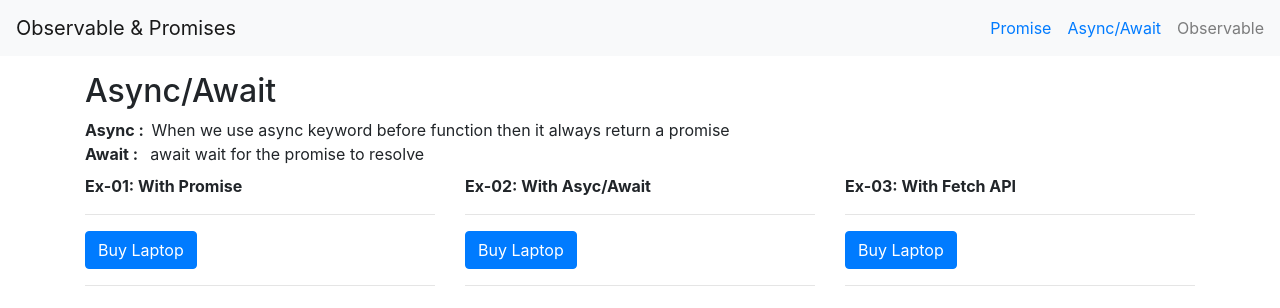
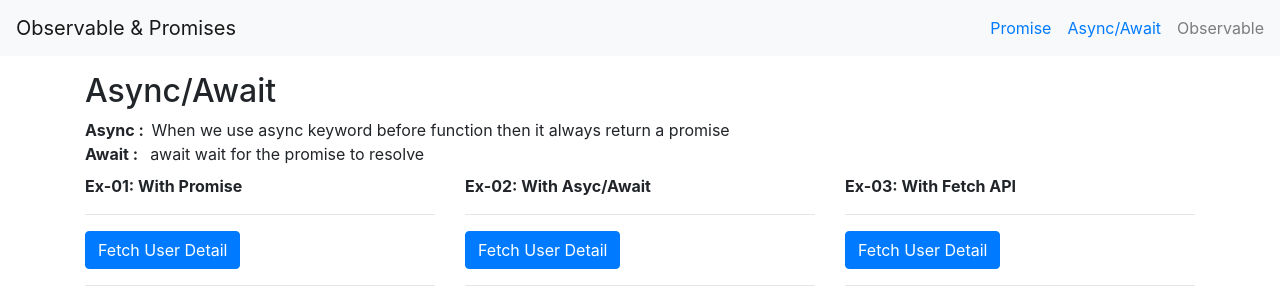
Before and after one commit to salonimalhotrawd/rxjs-series, an Angular app: page /async-await in a window 1280 px wide. Shown: the top 308 px of the page. Built offline with nearby package versions, Linux system fonts and the light colour scheme.

Commit message:
call toggle Method

```diff
--- a/src/app/async-await/async-await.component.html
+++ b/src/app/async-await/async-await.component.html
@@ -19,7 +19,7 @@
       <div class="col-md-4">
         <strong>Ex-01: With Promise</strong>
         <hr>
-        <button class="btn btn-primary" (click)="fetchPromise()">Buy Laptop</button>
+        <button class="btn btn-primary" (click)="fetchPromise()">Fetch User Detail</button>
         <hr>
         <div *ngIf="!hideAll && showPromise">
           <i class="fa fa-spinner" style="font-size:24px">&nbsp;Loading Promise Data..</i>
@@ -29,7 +29,7 @@
       <div class="col-md-4">
         <strong>Ex-02: With Asyc/Await</strong>
         <hr>
-        <button class="btn btn-primary" (click)="fetchAsyncAwait()">Buy Laptop</button>
+        <button class="btn btn-primary" (click)="fetchAsyncAwait()">Fetch User Detail</button>
         <hr>
         <div *ngIf="!hideAll && showAsyncAwait">
           <i class="fa fa-spinner" style="font-size:24px">&nbsp;Loading async/await Data..</i>
@@ -39,7 +39,7 @@
       <div class="col-md-4">
         <strong>Ex-03: With Fetch API</strong>
         <hr>
-        <button class="btn btn-primary" (click)="fetchDatabyAPI()">Buy Laptop</button>
+        <button class="btn btn-primary" (click)="fetchDatabyAPI()">Fetch User Detail</button>
         <hr>
         <div *ngIf="!hideAll && showFetchData">
           <i class="fa fa-spinner" style="font-size:24px">&nbsp;Loading Fetch API Data..</i>
--- a/src/app/async-await/async-await.component.ts
+++ b/src/app/async-await/async-await.component.ts
@@ -83,6 +83,7 @@ export class AsyncAwaitComponent implements OnInit {
   //Ex:03 - With Fetch API - By Using async/await
   public async fetchDatabyAPI() {
     this.fetchData = [];
+    this.toggle('showFetchData');
     this.initializeFetchData();
     this.fetchData = await this.fetchAPIUser;
     this.toggle();
```
